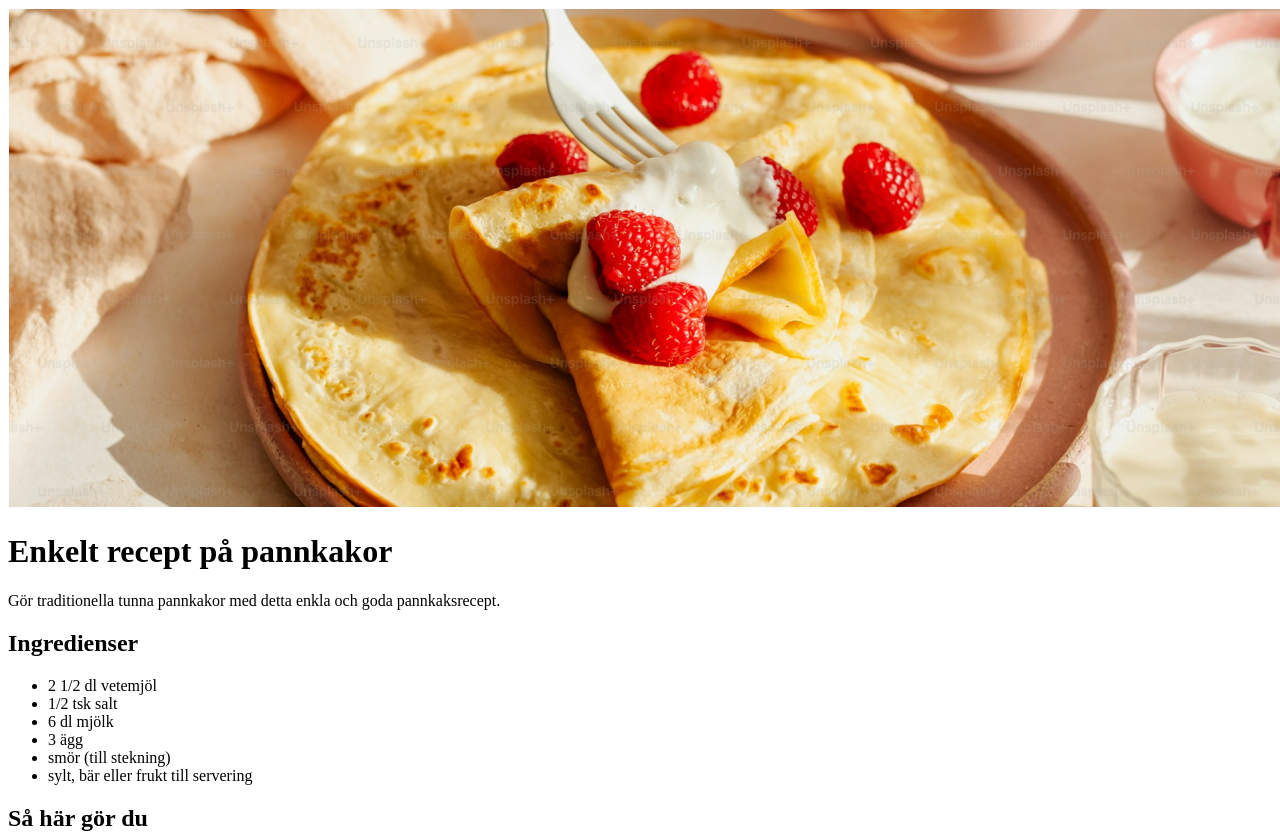
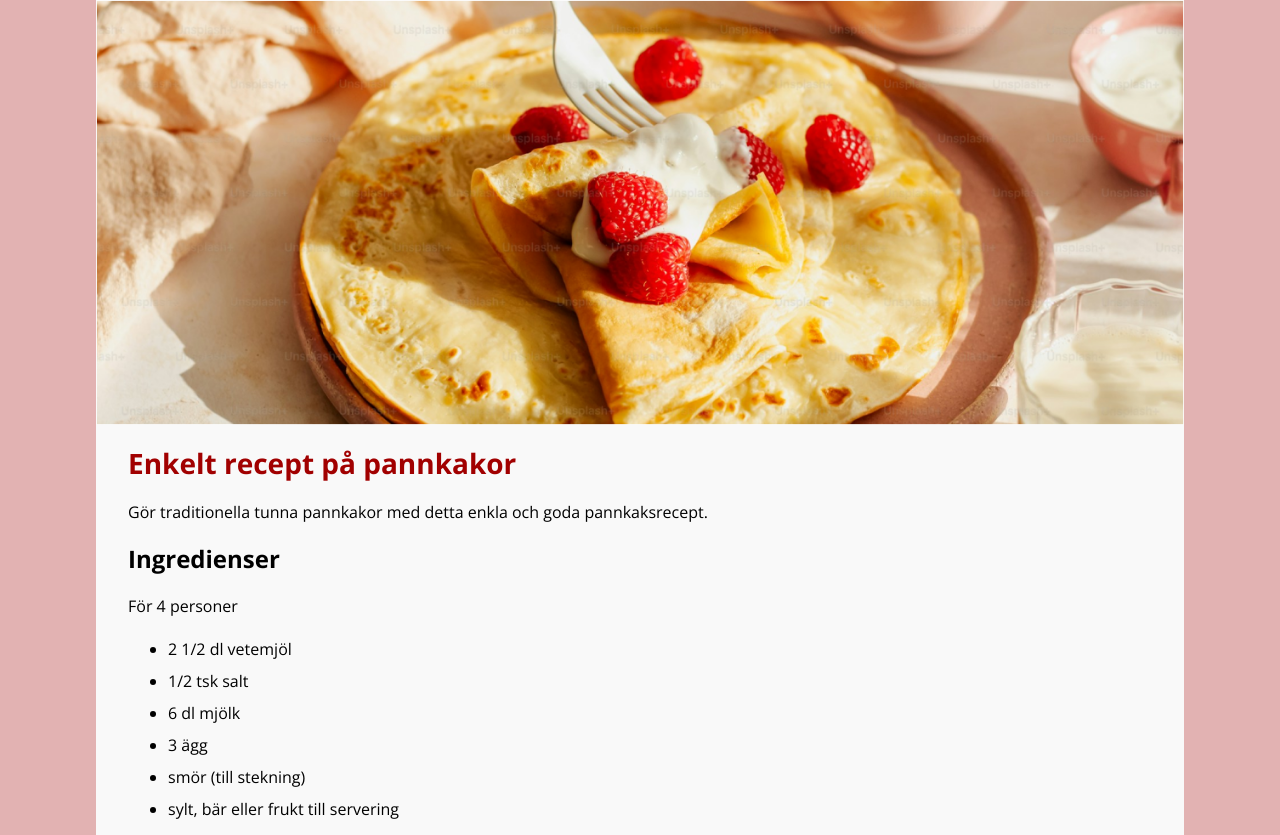
Before and after one commit to malinanita/recept, a plain HTML site: page index.html in a window 1280 px wide. Shown: the top 835 px of the page. Drawn offline with nearby package versions, Linux system fonts and the light colour scheme; files that its build step writes are made by us from their sources.

Commit message:
add base css styles for body and font

```diff
--- a/index.html
+++ b/index.html
@@ -4,16 +4,21 @@
   <meta charset="UTF-8">
   <meta name="viewport" content="width=device-width, initial-scale=1.0">
   <title>Enkelt recept på pannkakor</title>
-  <link href="style.css" type="text/css" rel="stylesheet" />
+  <link href="/styles/style.css" type="text/css" rel="stylesheet" />
+  <link rel="preconnect" href="https://fonts.googleapis.com">
+  <link rel="preconnect" href="https://fonts.gstatic.com" crossorigin>
+  <link href="https://fonts.googleapis.com/css2?family=Open+Sans:wght@400;600;700&display=swap" rel="stylesheet">
 <head>
 
 <body>
   <main>
-    <img src="images/header-image.png" alt="Pannkakor med grädde och hallon"/>
-
+    <header>
+      <img src="images/header-image.png" alt="Pannkakor med grädde och hallon"/>
+    </header>
     <h1>Enkelt recept på pannkakor</h1>
     <p>Gör traditionella tunna pannkakor med detta enkla och goda pannkaksrecept.</p>
     <h2>Ingredienser</h2>
+    <p>För 4 personer</p>
     <ul>
       <li>2 1/2 dl vetemjöl</li>
       <li>1/2 tsk salt</li>
@@ -25,7 +30,7 @@
 
     <h2>Så här gör du</h2>
     <ol>
-      <li>Blanda mjöl och salt i en bunke. </li>
+      <li>Blanda mjöl och salt i en bunke.</li>
       <li>Vispa i hälften av mjölken och vispa till en slät smet. </li>
       <li>Vispa i resten av mjölken och äggen. </li>
       <li>Låt smeten vila ca 10 minuter.</li>
--- a/styles/style.css
+++ b/styles/style.css
@@ -0,0 +1,47 @@
+body {
+    background-color: #A100004D;
+    font-family: 'Open Sans', sans-serif;
+    font-size: 16px;
+    font-weight: 400;
+    color: #000000;
+    margin: 0;
+    padding: 0;
+}
+
+main {
+    background-color: #f9f9f9;
+    max-width: 80%;
+    margin: 0 auto 3em;
+    padding: 0 2em 2em;
+}
+
+header {
+    margin: 0 -2em 0 -2em; /* Tar bort main-padding på sidorna */
+    padding: 0;
+}
+
+header img {
+    display: block;
+    width: 100%;
+    height: auto;
+}
+
+h1 {
+    font-size: 28px;
+    font-weight: 700;
+    color: #A10000;
+}
+
+h2 {
+    font-size: 24px;
+    font-weight: 700;
+}
+
+
+li{
+    line-height: 2em;
+}
+
+img {
+    max-width: 100%;
+}
```
